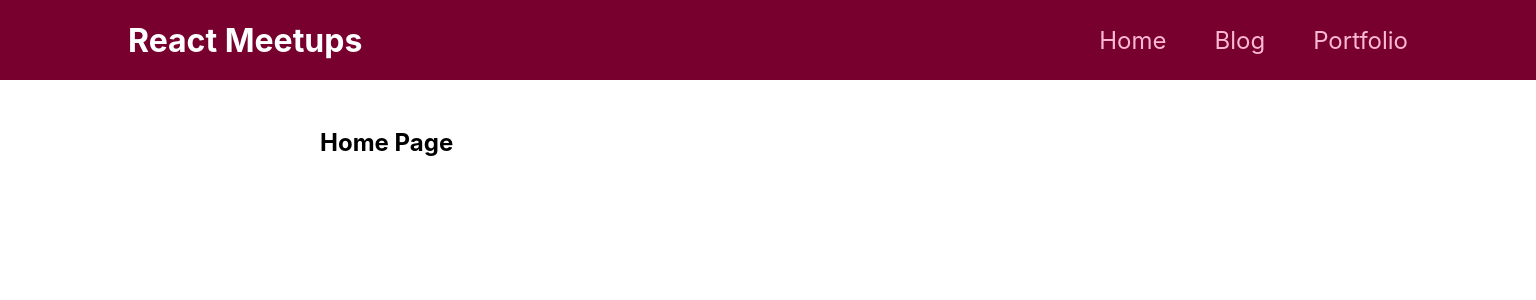
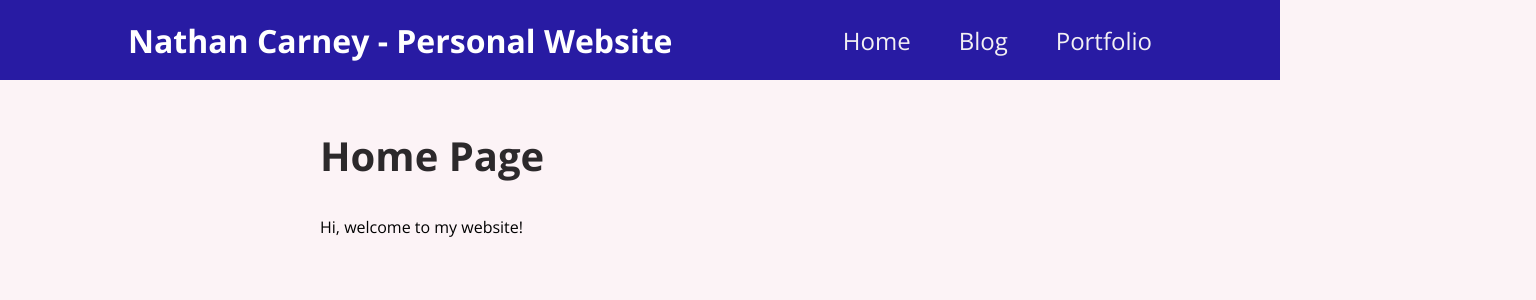
Before and after one commit to nacarney/personal-site, a React (Create React App) app: page / in a window 1280 px wide. Shown: the top 300 px of the page, 1536 px wide, since content can reach past the window. Built offline with nearby package versions, Linux system fonts and the light colour scheme.

Commit message:
adjusting layout and created TextBlock component

```diff
--- a/src/components/layout/MainNavigation.js
+++ b/src/components/layout/MainNavigation.js
@@ -1,4 +1,3 @@
-import { useContext } from "react";
 import { Link } from "react-router-dom";
 
 import classes from "./MainNavigation.module.css";
@@ -6,7 +5,7 @@ import classes from "./MainNavigation.module.css";
 function MainNavigation() {
   return (
     <header className={classes.header}>
-      <div className={classes.logo}>React Meetups</div>
+      <div className={classes.logo}>Nathan Carney - Personal Website</div>
       <nav>
         <ul>
           <li>
--- a/src/components/layout/MainNavigation.module.css
+++ b/src/components/layout/MainNavigation.module.css
@@ -4,7 +4,7 @@
     display: flex;
     align-items: center;
     justify-content: space-between;
-    background-color: #77002e;
+    background-color: #281ba3;
     padding: 0 10%;
   }
 
@@ -29,7 +29,7 @@
   .header a {
     text-decoration: none;
     font-size: 1.5rem;
-    color: #fcb8d2;
+    color: #f3f0f3;
   }
 
   .header a:hover,
--- a/src/index.css
+++ b/src/index.css
@@ -1,13 +1,21 @@
-body {
-  margin: 0;
-  font-family: -apple-system, BlinkMacSystemFont, 'Segoe UI', 'Roboto', 'Oxygen',
-    'Ubuntu', 'Cantarell', 'Fira Sans', 'Droid Sans', 'Helvetica Neue',
-    sans-serif;
-  -webkit-font-smoothing: antialiased;
-  -moz-osx-font-smoothing: grayscale;
+@import url('https://fonts.googleapis.com/css2?family=Open+Sans:wght@400;700&display=swap');
+
+* {
+  box-sizing: border-box;
 }
 
-code {
-  font-family: source-code-pro, Menlo, Monaco, Consolas, 'Courier New',
-    monospace;
+body {
+  font-family: 'Open Sans', sans-serif;
+  margin: 0;
+  background-color: #fcf3f6;
 }
+
+h1 {
+  font-size: 2.5rem;
+  color: #2c292b;
+}
+
+h2 {
+  font-size: 1.5rem;
+  color: #2c292b;
+}
--- a/src/pages/Blog.js
+++ b/src/pages/Blog.js
@@ -1,5 +1,3 @@
-import { useState, useEffect } from "react";
-
 function BlogPage() {
   return <h1>Blogs</h1>;
 }
--- a/src/pages/Home.js
+++ b/src/pages/Home.js
@@ -1,7 +1,10 @@
+
+
 function HomePage() {
   return (
     <section>
       <h1>Home Page</h1>
+      <p>Hi, welcome to my website!</p>
     </section>
   );
 }
```
Also changed, not shown: src/components/text/TextBlockItem.js (added, +24 -0 lines), src/components/text/TextBlockItem.module.css (added, +46 -0 lines).
